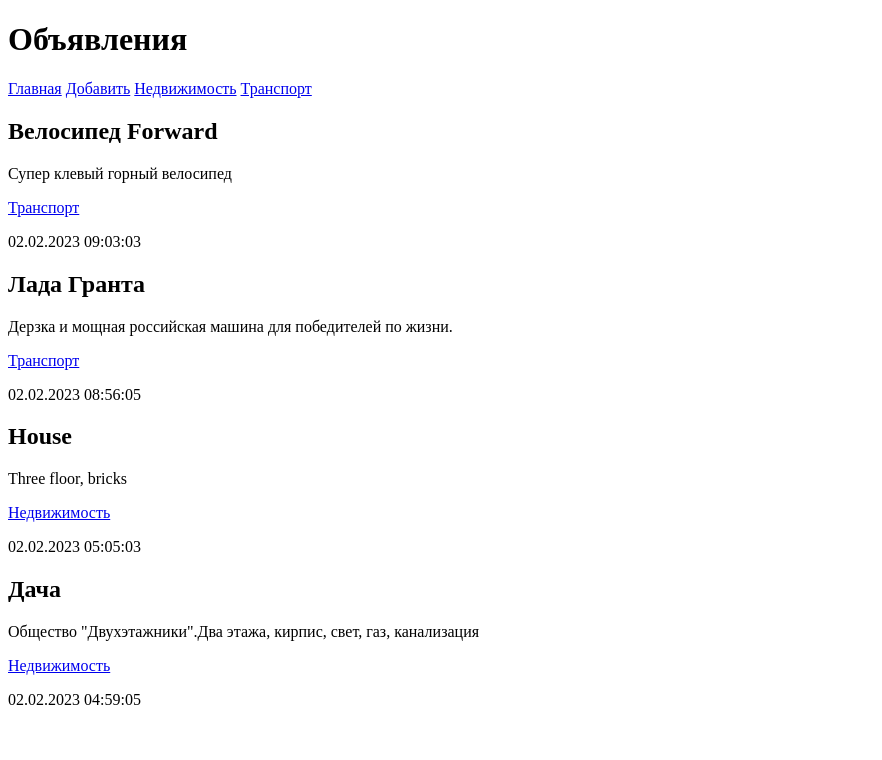
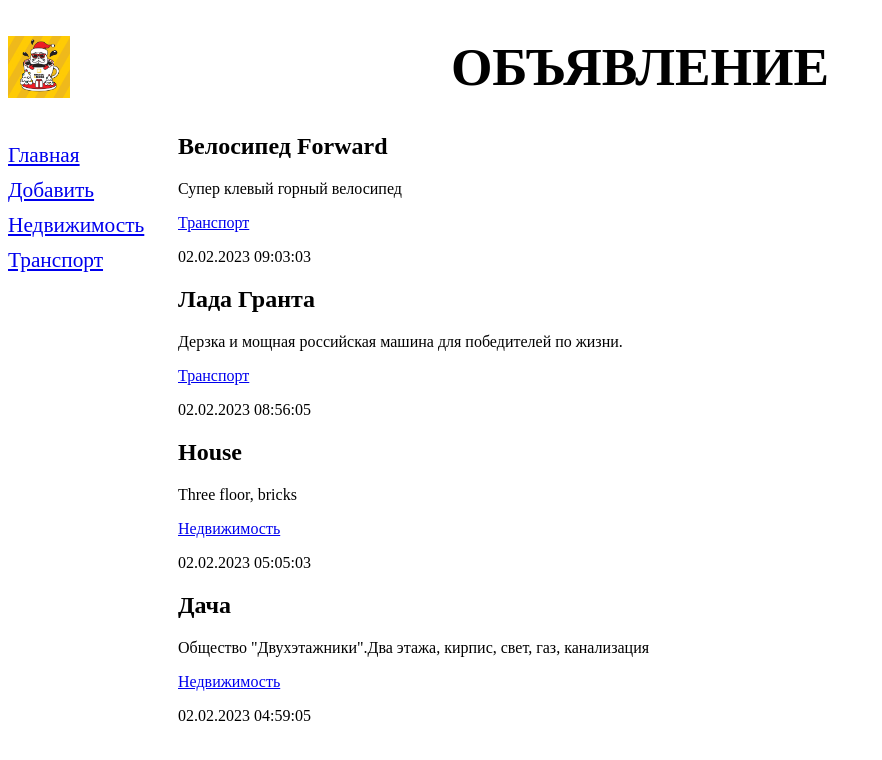
Before and after one commit to Kasymkhankhubiyev/DjangoIntro, a Django app: page /bboard/ in a window 1280 px wide. Shown: the top 760 px of the page, without its empty margins (0-882 px from the left). Run offline with Django 3.2, Linux system fonts and the light colour scheme; data comes from the database, SQL or seed files in the repository.

Commit message:
made styles

```diff
--- /dev/null
+++ b/bboard/static/bboard/style.css
@@ -0,0 +1,21 @@
+header h1 {
+    font-size: 40pt;
+    text-transform: uppercase;
+    text-align: center;
+    background: url("bg.jpg") left / auto 100% no-repeat;
+}
+
+nav {
+    font-size: 16pt;
+    width: 150px;
+    float: left;
+}
+
+nav a {
+    display: block;
+    margin: 10px 0px;
+}
+
+section {
+    margin-left: 170px;
+}
--- a/bboard/templates/bboard/index.html
+++ b/bboard/templates/bboard/index.html
@@ -1,25 +1,13 @@
-<!DOCTYPE html>
-<html>
-    <head>
-        <meta charset="UTF-8">
-        <title>Главная :: Доска объявлений</title>
-    </head>
-    <body>
-        <h1>Объявления</h1>
-        <div>
-            <a href="{% url 'index' %}">Главная</a>
-            <a href="{% url 'add' %}">Добавить</a>
-            {% for rubric in rubrics %}
-                <a href="{% url 'by_rubric' rubric.pk}">{{ rubric.name }}</a>
-            {% endfor %}
-        </div>
+{% extends "layout/basic.html" %}
+
+{% block content %}
 {% for bb in bbs %}
 <div>
     <h2>{{ bb.title }}</h2>
-            <p>{{ bb.content}}</p>
-            <p><a href="/bboard/{{ bb.rubric.pk }}/">{{ bb.rubric.name }}</a></p>
+    <p>{{ bb.content }}</p>
+    <p><a href="{% url 'by_rubric' bb.rubric.pk %}">
+    {{ bb.rubric.name }}</a></p>
     <p>{{ bb.published|date:"d.m.Y H:i:s" }}</p>
 </div>
 {% endfor %}
-    </body>
-</html>
+{% endblock %}
--- /dev/null
+++ b/bboard/templates/layout/basic.html
@@ -0,0 +1,28 @@
+{% load static %}
+
+<!DOCTYPE html>
+<html>
+    <head>
+        <meta charset="UTF-8">
+        <title>{% block title %}Главная{% endblock %} :: Доска объявлений</title>
+        <link rel="stylesheet" type="text/css"
+        href="{% static 'bboard/style.css' %}">
+    </head>
+    <body>
+        <header>
+            <h1>Объявление</h1>
+        </header>
+        <nav>
+            <a href="{% url 'index' %}">Главная</a>
+            <a href="{% url 'add' %}">Добавить</a>
+            {% for rubric in rubrics %}
+            <a href="{% url 'by_rubric' rubric.pk %}">
+            {{ rubric.name }}</a>
+            {% endfor %}
+        </nav>
+        <section>
+        {% block content %}
+        {% endblock %}
+        </section>
+    </body>
+</html>
--- a/bboard/views.py
+++ b/bboard/views.py
@@ -41,7 +41,7 @@ def by_rubric(request: HttpRequest, rubric_id: int) -> HttpResponse:
 class BbCreateView(CreateView):
     template_name = 'bboard/create.html'
     form_class = BbForm
-    success_url = '/bboard/'   # reverse_lazy('index')
+    success_url = reverse_lazy('index')
 
     def get_context_data(self, **kwargs):
         context = super().get_context_data(**kwargs)
```
Also changed, not shown: bboard/templates/bboard/by_rubric.html (+6 -16 lines), bboard/templates/bboard/create.html (+12 -21 lines), bboard/static/bboard/bg.JPG (added). Lines whose indentation alone changed are shown as unchanged.
